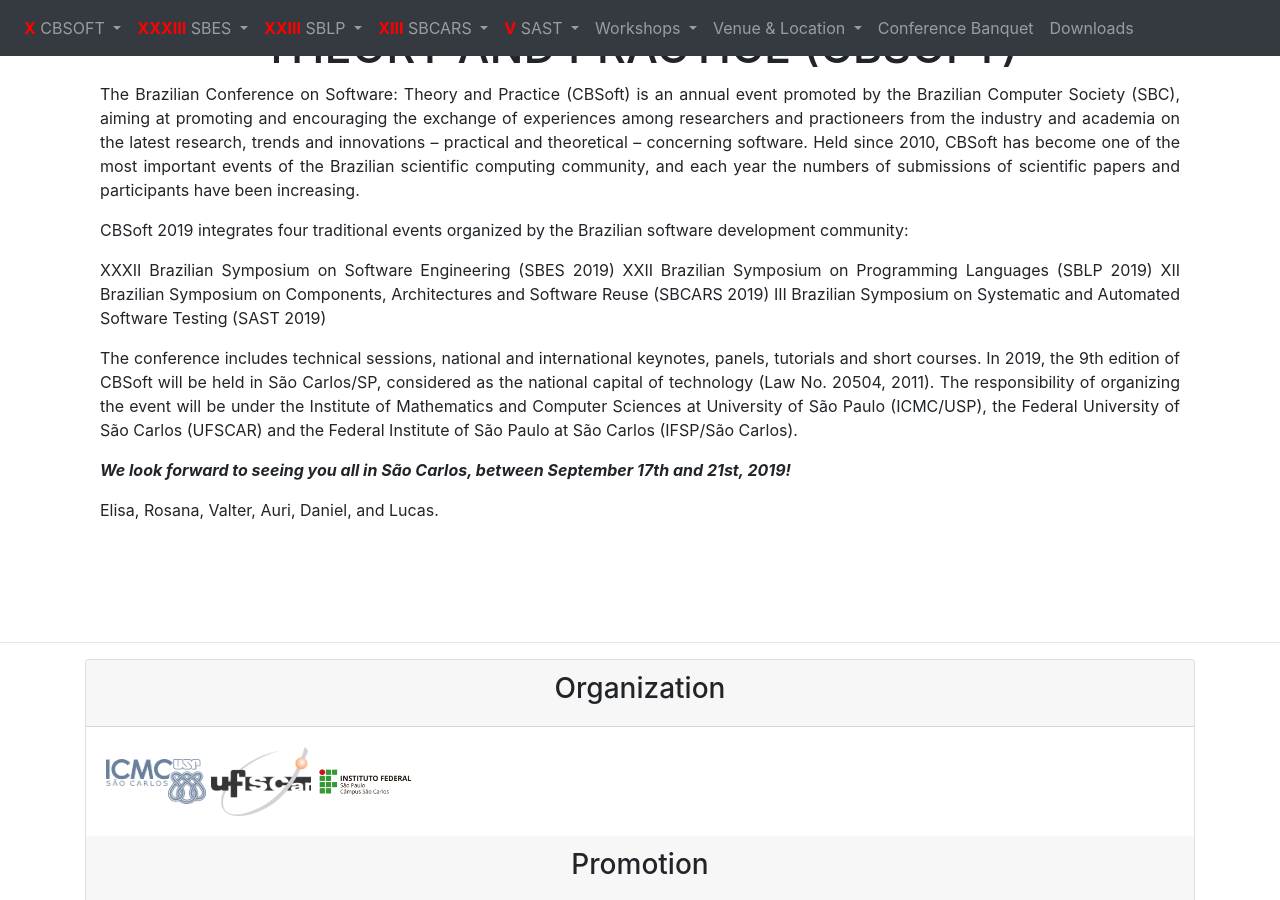
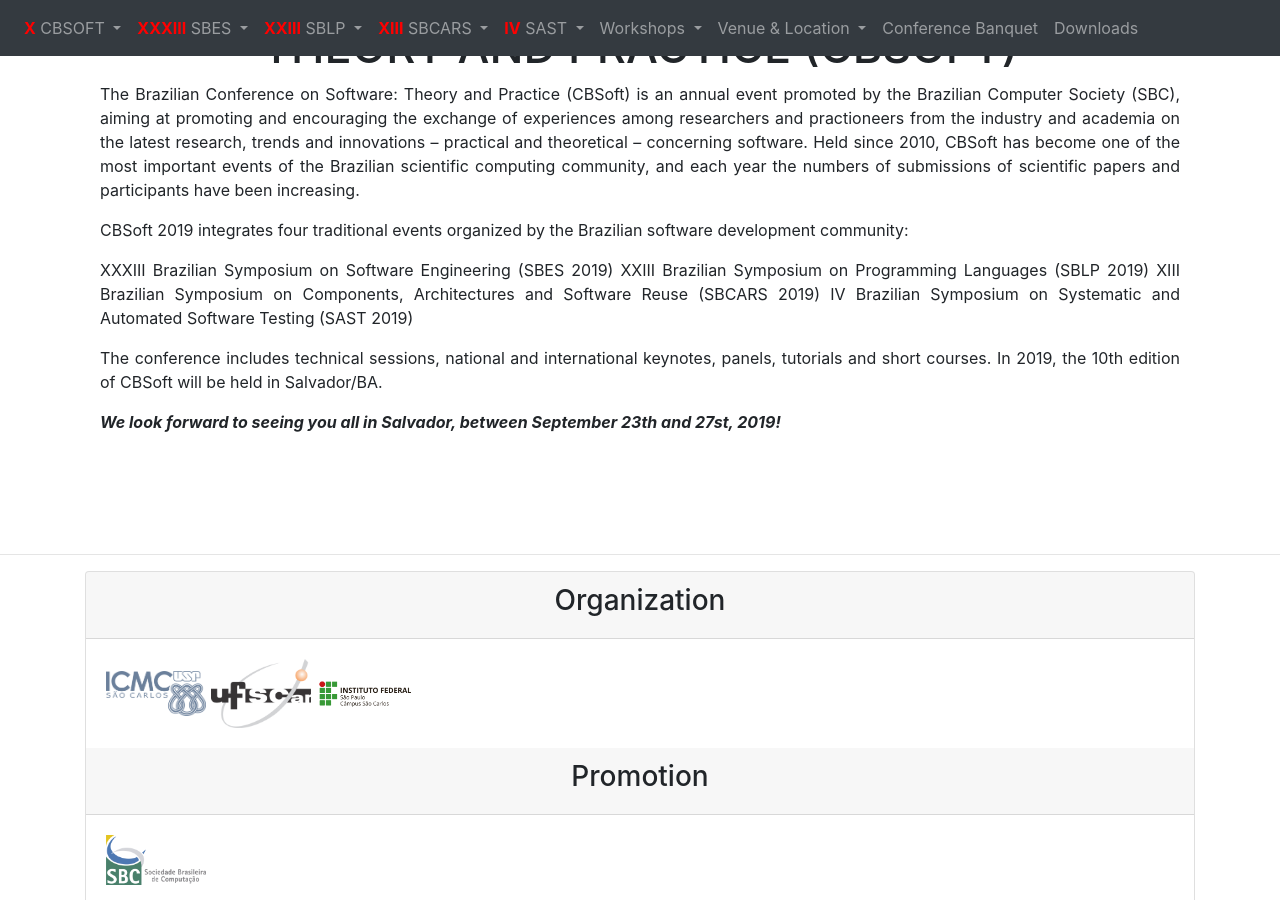
Before and after one commit to tassiovirginio/cbsoft2019, a Jekyll site: the page built from index.md, in a window 1280 px wide and 900 px high, scrolled down 562 px. Built offline with Jekyll 4.4.1, drawn with Linux system fonts in a browser that asks for light colours; nearby versions of some CDN libraries.

Commit message:
corrigindo datas e alguns textos

```diff
--- a/_includes/navbar.html
+++ b/_includes/navbar.html
@@ -56,7 +56,7 @@
             <li class="nav-item dropdown">
                 <a class="nav-link dropdown-toggle" href="#" id="navbarDropdown" role="button" data-toggle="dropdown"
                     aria-haspopup="true" aria-expanded="false">
-                    <font style="color: red; font-weight: bold;">V</font> SAST
+                    <font style="color: red; font-weight: bold;">IV</font> SAST
                 </a>
                 <div class="dropdown-menu" aria-labelledby="navbarDropdown">
                     <a class="dropdown-item" href="sast.html">Home SAST</a>
--- a/index.md
+++ b/index.md
@@ -13,16 +13,13 @@
           events of the Brazilian scientific computing community, and each year the numbers of submissions of
           scientific papers and participants have been increasing.</p>
         <p>CBSoft 2019 integrates four traditional events organized by the Brazilian software development community:</p>
-        <p>XXXII Brazilian Symposium on Software Engineering (SBES 2019) XXII Brazilian Symposium on Programming
-          Languages (SBLP 2019) XII Brazilian Symposium on Components, Architectures and Software Reuse (SBCARS 2019)
-          III Brazilian Symposium on Systematic and Automated Software Testing (SAST 2019)</p>
+        <p>XXXIII Brazilian Symposium on Software Engineering (SBES 2019) XXIII Brazilian Symposium on Programming
+          Languages (SBLP 2019) XIII Brazilian Symposium on Components, Architectures and Software Reuse (SBCARS 2019)
+          IV Brazilian Symposium on Systematic and Automated Software Testing (SAST 2019)</p>
         <p>The conference includes technical sessions, national and international keynotes, panels, tutorials and short
-          courses. In 2019, the 9th edition of CBSoft will be held in São Carlos/SP, considered as the national capital
-          of technology (Law No. 20504, 2011). The responsibility of organizing the event will be under the Institute
-          of Mathematics and Computer Sciences at University of São Paulo (ICMC/USP), the Federal University of São
-          Carlos (UFSCAR) and the Federal Institute of São Paulo at São Carlos (IFSP/São Carlos).</p>
-        <p><strong><em>We look forward to seeing you all in São Carlos, between September 17th and 21st, 2019!</em></strong></p>
-        <p>Elisa, Rosana, Valter, Auri, Daniel, and Lucas.</p>
+          courses. In 2019, the 10th edition of CBSoft will be held in Salvador/BA.</p>
+        <p><strong><em>We look forward to seeing you all in Salvador, between September 23th and 27st, 2019!</em></strong></p>
+        <!-- <p>Elisa, Rosana, Valter, Auri, Daniel, and Lucas.</p> -->
       </div>
     </div>
   </section>
--- a/sast.html
+++ b/sast.html
@@ -1,6 +1,6 @@
 ---
 layout: event
-title: III Brazilian Symposium on Systematic and Automated Software Testing (SAST)
+title: IV Brazilian Symposium on Systematic and Automated Software Testing (SAST)
 ---
 
 Software testing is one of the most popular Software Verification and Validation techniques used currently in the software industry. When applied effectively, this technique can provide important evidences regarding the quality and reliability of a software system.<br><br>
--- a/sbcars.html
+++ b/sbcars.html
@@ -1,6 +1,6 @@
 ---
 layout: event
-title: XII Brazilian Symposium on Software Components, Architectures, and Reuse (SBCARS)
+title: XIII Brazilian Symposium on Software Components, Architectures, and Reuse (SBCARS)
 ---
 
 The Brazilian Symposium on Software Components,Architectures, and Reuse (SBCARS) is promoted by the Brazilian Computer
--- a/sbes.html
+++ b/sbes.html
@@ -1,12 +1,12 @@
 ---
 layout: event
-title: XXXII Brazilian Symposium on Software Engineering
+title: XXXIII Brazilian Symposium on Software Engineering
 ---
 
 <!-- <div class="col-md-12">
 	<hr class="center w50p">
 </div> -->
-<h2>SBES 2018 will include three tracks:</h2>
+<h2>SBES 2019 will include three tracks:</h2>
 
 The <a href="/#/sbes#researchTrackSbes"
  ">Research Track</a> publishes solid results with a strong contribution to the Software Engineering community.<br>
--- a/sblp.html
+++ b/sblp.html
@@ -1,6 +1,6 @@
 ---
 layout: event
-title: XXII Brazilian Symposium on Programming Languages
+title: XXIII Brazilian Symposium on Programming Languages
 ---
 
 The Brazilian Symposium on Programming Languages is a Brazilian symposium promoted by the Brazilian Computer Society (SBC) and aimed at the study of programming languages from both practical and theoretical viewpoints. <br><br>
```
